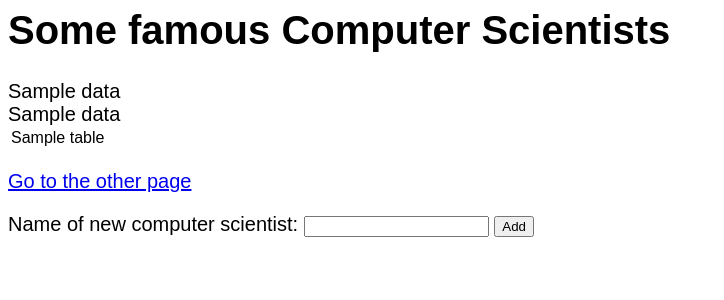
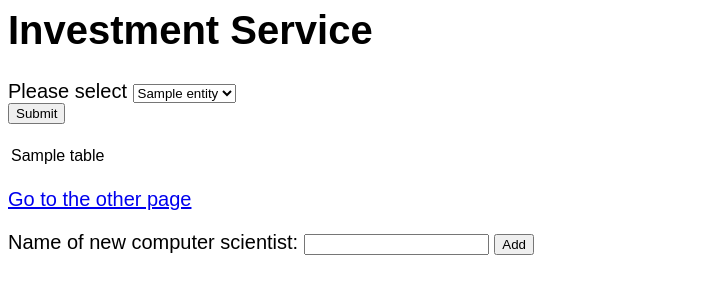
Before and after one commit to feifeid/Investment-Service-System, a Flask app: template templates/index.html in a window 1280 px wide. Shown: the top 300 px of the page, without its empty margins (0-724 px from the left). Run offline with Flask 2, Linux system fonts and the light colour scheme; the template is opened without the code that fills it: most values are stand-ins (such as "Sample title", 1, 10 or a date in 2020); parts of the project's set-up code (start-up, migrations or seed data) failed here and were passed over.

Commit message:
update tablele

```diff
--- a/server.py
+++ b/server.py
@@ -95,7 +95,7 @@ def teardown_request(exception):
 # see for routing: http://flask.pocoo.org/docs/0.10/quickstart/#routing
 # see for decorators: http://simeonfranklin.com/blog/2012/jul/1/python-decorators-in-12-steps/
 #
-@app.route('/')
+@app.route('/',methods=['GET', 'POST'])
 def index():
   """
   request is a special object that Flask provides to access web request information:
@@ -114,15 +114,30 @@ def index():
   #
   # example of a database query
   #
-  cursor = g.conn.execute("SELECT name,homepage_url FROM Organization")
+
+  selectedEntity="Organization"
+  queryString="SELECT O.name,O.homepage_url,L.city FROM Organization O, Location L WHERE O.location_id=L.id"
+  selectedEntity = request.form.get('comp_select')
+  print("start  "+str(selectedEntity)+"  end") # just to see what select is
+
+  if selectedEntity=="Organization":
+      queryString="SELECT O.name,O.homepage_url,L.city FROM Organization O, Location L WHERE O.location_id=L.id"
+  elif selectedEntity=="People":
+      queryString="SELECT P.first_name,P.last_name, P.title, O.name, L.city FROM People P,Organization O, Location L WHERE P.location_id=L.id AND P.organization_id=O.crunchbase_uuid"
+
+  cursor = g.conn.execute(queryString)
+  #cursor = g.conn.execute("SELECT name,homepage_url,crunchbase_uuid FROM Organization")
   #cursor = g.conn.execute("SELECT name FROM test")
  # cursor = g.conn.execute("SELECT name FROM Organization")
   names = []
   tableInfo=[]
   for result in cursor:
      names.append(result)
-     tableInfo.append([result[0],result[1]])
-
+     temp=[]
+     for value in result:
+         temp.append(value.encode('ascii','ignore'))
+     tableInfo.append(temp)
+     #a.encode('ascii','ignore')
     #names.append(result['name'])  # can also be accessed using result[0]
      print(result)
   cursor.close()
@@ -153,13 +168,17 @@ def index():
   #     <div>{{n}}</div>
   #     {% endfor %}
   #
-  context = dict(data = names,tableData=tableInfo)
+
+  entityList=["Organization","People"]
+  context = dict(data = names,tableData=tableInfo,entityList=entityList)
 
 
   #
   # render_template looks in the templates/ folder for files.
   # for example, the below file reads template/index.html
   #
+
+
   return render_template("index.html", **context)
 
 #
--- a/templates/index.html
+++ b/templates/index.html
@@ -8,27 +8,48 @@
 
 
 <body>
-  <h1>Some famous Computer Scientists</h1>
-  <div>{{data}}</div>
+  <h1>Investment Service</h1>
+  <!--
+   <div>{{data}}</div>
 
   <div>
     {% for n in data %}
     <div>{{n}}</div>
     {% endfor %}
+  </div>-->
+
+<form class="form-inline" method="POST" >
+  <div class="form-group">
+    <div class="input-group">
+        <span class="input-group-addon">Please select</span>
+            <select name="comp_select" class="selectpicker form-control">
+              {% for o in entityList %}
+              <option value="{{ o }}">{{ o }}</option>
+              {% endfor %}
+            </select>
+    </div>
+    <button type="submit" class="btn btn-default">Submit</button>
   </div>
+</form>
 
     <table>
     {% for t in tableData %}
         <tr>
         {% for i in t %}
-            <td>{{ i }}</td>
+            <td>
+                    {% if i.startswith("http:") %}
+                        <a href="{{i}}">{{i}}</a>
+                    {% else %}
+                        {{i}}
+                    {% endif %}
+            </td>
         {% endfor %}
         </tr>
     {% endfor %}
      </table>
 
 
-<p><a href="another">Go to the other page</a></p>
+<p><a href="http://www.google.com">Go to the other page</a></p>
 
 <form method="POST" action="/add">
 <p>Name of new computer scientist: <input type="text" name="name"> <input type="submit" value="Add"></p>
```
